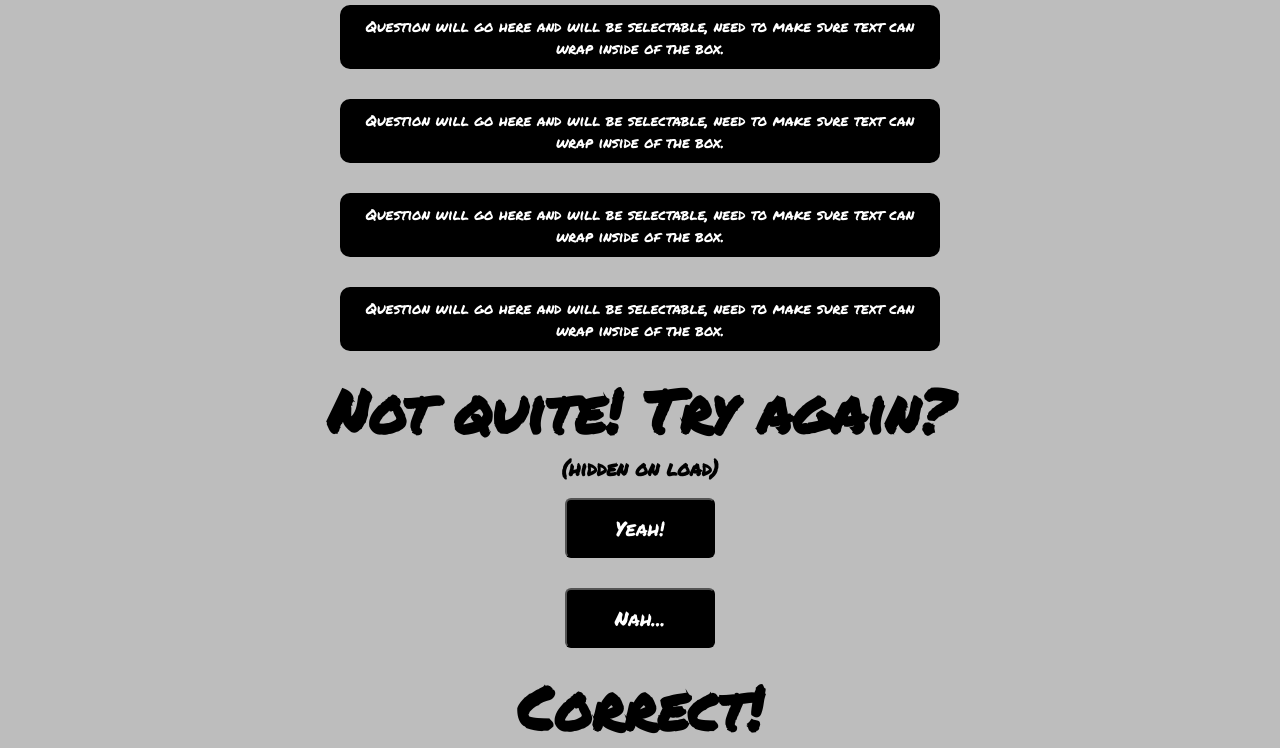
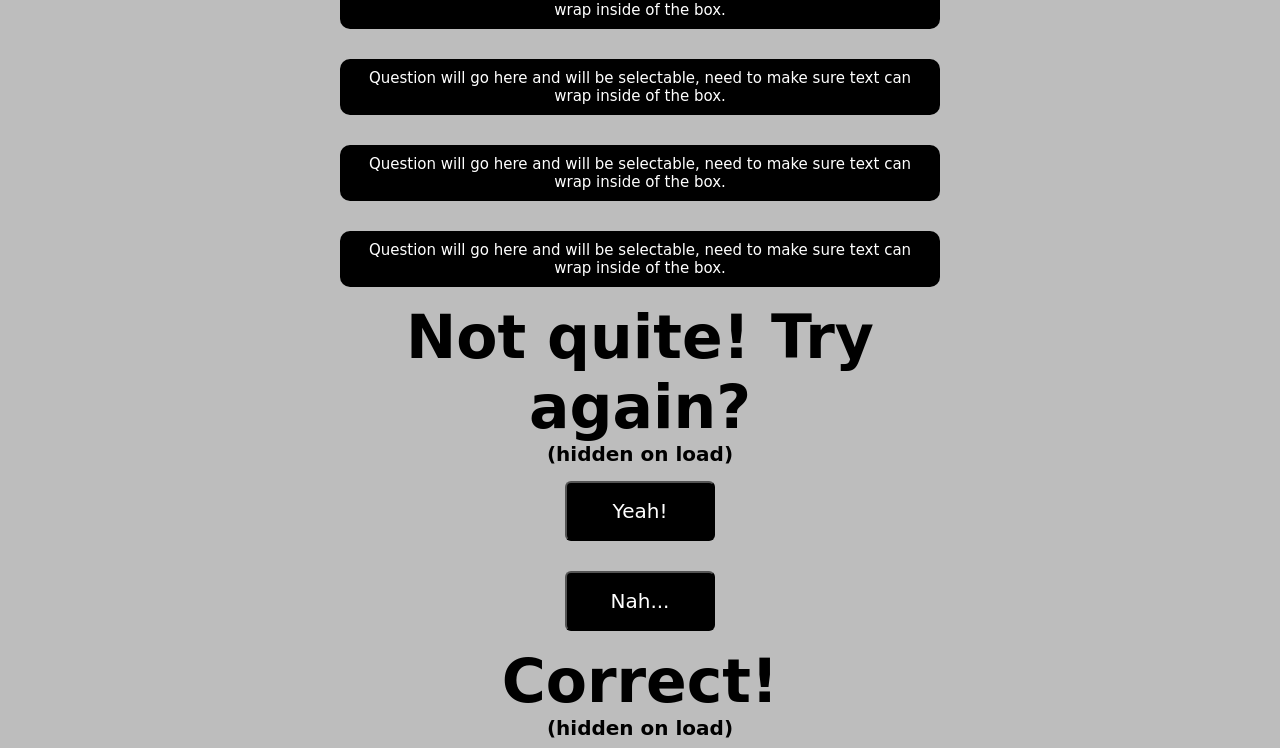
Before and after one commit to Kotieheim/Quiz-Assignment, a plain HTML site: page index.html in a window 1280 px wide. Shown: the part 628-1376 px from the top of the page. Drawn offline with Linux system fonts and the light colour scheme.

Commit message:
Update index.html

```diff
--- a/index.html
+++ b/index.html
@@ -6,7 +6,7 @@
         <title>Weight Training Quiz</title>
         <meta name="description" content="Test your might">
         <link rel="stylesheet" href="app.css" type="text/css">
-        <link href="https://fonts.googleapis.com/css?family=Permanent+Marker&display=swap" rel="stylesheet">
+        <!-- <link href="https://fonts.googleapis.com/css?family=Permanent+Marker&display=swap" rel="stylesheet">  -->
     </head>
     <body>
         <header role="banner">
```
